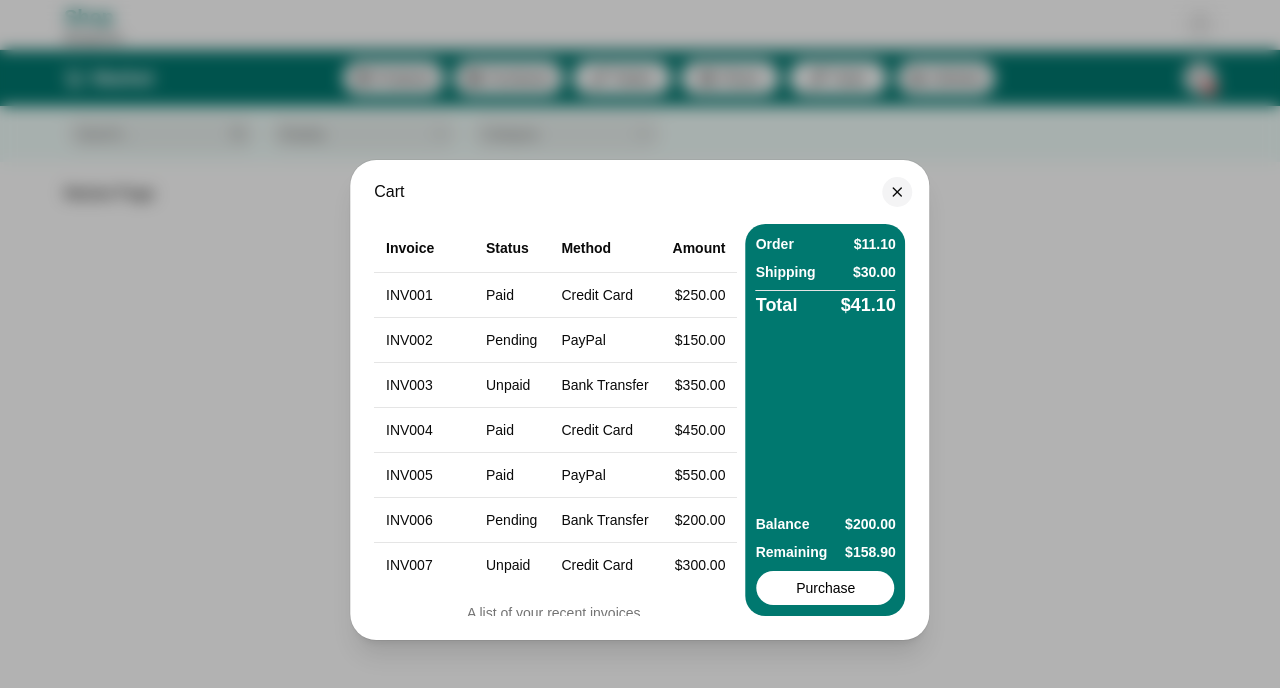
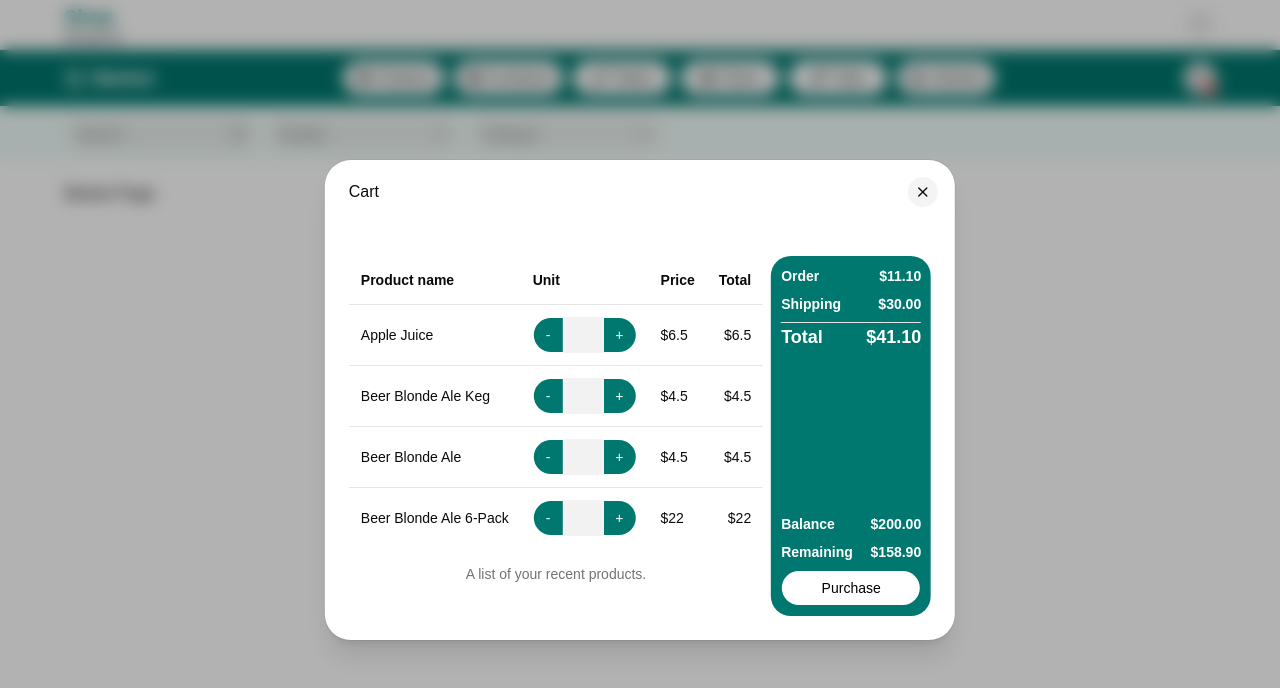
Before and after one commit to Tuong1994/Shop-Management-Page, a React (Vite) app: page /en/market in a window 1280 px wide. Both pictures are taken after a click on the button "10". Shown: the top 688 px of the page. Built offline with nearby package versions, Linux system fonts and the light colour scheme.

Commit message:
update market-product-cart 70%

```diff
--- /dev/null
+++ b/src/components/ui/button-group.tsx
@@ -0,0 +1,87 @@
+import { mergeProps } from "@base-ui/react/merge-props"
+import { useRender } from "@base-ui/react/use-render"
+import { cva, type VariantProps } from "class-variance-authority"
+
+import { cn } from "@/lib/utils"
+import { Separator } from "@/components/ui/separator"
+
+const buttonGroupVariants = cva(
+  "flex w-fit items-stretch *:focus-visible:relative *:focus-visible:z-10 has-[>[data-slot=button-group]]:gap-2 has-[>[data-variant=outline]]:*:data-[slot=input-group]:border-border has-[>[data-variant=outline]]:*:data-[slot=select-trigger]:border-border has-[>[data-variant=outline]]:[&>[data-slot=input-group]:has(:focus-visible)]:border-ring has-[>[data-variant=outline]]:[&>[data-slot=select-trigger]:focus-visible]:border-ring has-[select[aria-hidden=true]:last-child]:[&>[data-slot=select-trigger]:last-of-type]:rounded-r-4xl [&>[data-slot=select-trigger]:not([class*='w-'])]:w-fit [&>input]:flex-1 has-[>[data-variant=outline]]:[&>input]:border-border has-[>[data-variant=outline]]:[&>input:focus-visible]:border-ring",
+  {
+    variants: {
+      orientation: {
+        horizontal:
+          "*:data-slot:rounded-r-none [&>[data-slot]:not(:has(~[data-slot]))]:rounded-r-4xl! [&>[data-slot]~[data-slot]]:rounded-l-none [&>[data-slot]~[data-slot]]:border-l-0",
+        vertical:
+          "flex-col *:data-slot:rounded-b-none [&>[data-slot]:not(:has(~[data-slot]))]:rounded-b-4xl! [&>[data-slot]~[data-slot]]:rounded-t-none [&>[data-slot]~[data-slot]]:border-t-0",
+      },
+    },
+    defaultVariants: {
+      orientation: "horizontal",
+    },
+  }
+)
+
+function ButtonGroup({
+  className,
+  orientation,
+  ...props
+}: React.ComponentProps<"div"> & VariantProps<typeof buttonGroupVariants>) {
+  return (
+    <div
+      role="group"
+      data-slot="button-group"
+      data-orientation={orientation}
+      className={cn(buttonGroupVariants({ orientation }), className)}
+      {...props}
+    />
+  )
+}
+
+function ButtonGroupText({
+  className,
+  render,
+  ...props
+}: useRender.ComponentProps<"div">) {
+  return useRender({
+    defaultTagName: "div",
+    props: mergeProps<"div">(
+      {
+        className: cn(
+          "flex items-center gap-2 rounded-4xl border bg-muted px-2.5 text-sm font-medium [&_svg]:pointer-events-none [&_svg:not([class*='size-'])]:size-4",
+          className
+        ),
+      },
+      props
+    ),
+    render,
+    state: {
+      slot: "button-group-text",
+    },
+  })
+}
+
+function ButtonGroupSeparator({
+  className,
+  orientation = "vertical",
+  ...props
+}: React.ComponentProps<typeof Separator>) {
+  return (
+    <Separator
+      data-slot="button-group-separator"
+      orientation={orientation}
+      className={cn(
+        "relative self-stretch bg-input data-horizontal:mx-px data-horizontal:w-auto data-vertical:my-px data-vertical:h-auto",
+        className
+      )}
+      {...props}
+    />
+  )
+}
+
+export {
+  ButtonGroup,
+  ButtonGroupSeparator,
+  ButtonGroupText,
+  buttonGroupVariants,
+}
--- a/src/features/market/components/market-product-cart/cart-mobile.tsx
+++ b/src/features/market/components/market-product-cart/cart-mobile.tsx
@@ -5,6 +5,8 @@ import CartTable from "./cart-table"
 import useLocale from "@/locale/use-locale"
 import { X } from "lucide-react"
 import { Button } from "@/components/ui/button"
+import CartSummary from "./cart-summary"
+import { Separator } from "@/components/ui/separator"
 
 interface CartMobileProps {}
 
@@ -21,13 +23,18 @@ const CartMobile: FC<CartMobileProps> = () => {
         <CartIcon />
       </DrawerTrigger>
       <DrawerContent className="min-w-screen">
-        <DrawerHeader className="flex flex-row justify-between items-center">
+        <DrawerHeader className="flex flex-row items-center justify-between p-2">
           <DrawerTitle>{lang.market.cart.title}</DrawerTitle>
-          <Button className="w-8 h-8 p-0" onClick={handleTrigger}>
+          <Button className="h-8 w-8 p-0" onClick={handleTrigger}>
             <X />
           </Button>
         </DrawerHeader>
-        <CartTable />
+        <div className="no-scroll overflow-y-auto">
+          <CartTable />
+          <div className="mt-1 rounded-[20px] bg-primary p-2 text-white">
+            <CartSummary />
+          </div>
+        </div>
       </DrawerContent>
     </Drawer>
   )
--- a/src/features/market/components/market-product-cart/cart-table.tsx
+++ b/src/features/market/components/market-product-cart/cart-table.tsx
@@ -8,73 +8,61 @@ import {
   TableHeader,
   TableRow,
 } from "@/components/ui/table"
+import { ButtonGroup } from "@/components/ui/button-group"
+import { Button } from "@/components/ui/button"
+import { Input } from "@/components/ui/input"
+import type { Product } from "@/models/product/product.type"
 
 interface CartTableProps {}
 
-const invoices = [
+const products: Pick<Product, "id" | "name" | "price">[] = [
   {
-    invoice: "INV001",
-    paymentStatus: "Paid",
-    totalAmount: "$250.00",
-    paymentMethod: "Credit Card",
+    id: "P_1",
+    name: "Apple Juice",
+    price: 6.5,
   },
   {
-    invoice: "INV002",
-    paymentStatus: "Pending",
-    totalAmount: "$150.00",
-    paymentMethod: "PayPal",
+    id: "P_2",
+    name: "Beer Blonde Ale Keg",
+    price: 4.5,
   },
   {
-    invoice: "INV003",
-    paymentStatus: "Unpaid",
-    totalAmount: "$350.00",
-    paymentMethod: "Bank Transfer",
+    id: "P_3",
+    name: "Beer Blonde Ale",
+    price: 4.5,
   },
   {
-    invoice: "INV004",
-    paymentStatus: "Paid",
-    totalAmount: "$450.00",
-    paymentMethod: "Credit Card",
-  },
-  {
-    invoice: "INV005",
-    paymentStatus: "Paid",
-    totalAmount: "$550.00",
-    paymentMethod: "PayPal",
-  },
-  {
-    invoice: "INV006",
-    paymentStatus: "Pending",
-    totalAmount: "$200.00",
-    paymentMethod: "Bank Transfer",
-  },
-  {
-    invoice: "INV007",
-    paymentStatus: "Unpaid",
-    totalAmount: "$300.00",
-    paymentMethod: "Credit Card",
+    id: "P_4",
+    name: "Beer Blonde Ale 6-Pack",
+    price: 22.0,
   },
 ]
 
 const CartTable: FC<CartTableProps> = () => {
   return (
     <Table>
-      <TableCaption>A list of your recent invoices.</TableCaption>
+      <TableCaption>A list of your recent products.</TableCaption>
       <TableHeader>
         <TableRow>
-          <TableHead className="w-25 font-bold">Invoice</TableHead>
-          <TableHead className="font-bold">Status</TableHead>
-          <TableHead className="font-bold">Method</TableHead>
-          <TableHead className="text-right font-bold">Amount</TableHead>
+          <TableHead className="w-25 font-bold">Product name</TableHead>
+          <TableHead className="font-bold">Unit</TableHead>
+          <TableHead className="font-bold">Price</TableHead>
+          <TableHead className="text-right font-bold">Total</TableHead>
         </TableRow>
       </TableHeader>
       <TableBody>
-        {invoices.map((invoice) => (
-          <TableRow key={invoice.invoice}>
-            <TableCell className="font-medium">{invoice.invoice}</TableCell>
-            <TableCell>{invoice.paymentStatus}</TableCell>
-            <TableCell>{invoice.paymentMethod}</TableCell>
-            <TableCell className="text-right">{invoice.totalAmount}</TableCell>
+        {products.map((product) => (
+          <TableRow key={product.id}>
+            <TableCell className="font-medium">{product.name}</TableCell>
+            <TableCell>
+              <ButtonGroup>
+                <Button>-</Button>
+                <Input className="w-10" />
+                <Button>+</Button>
+              </ButtonGroup>
+            </TableCell>
+            <TableCell>${product.price}</TableCell>
+            <TableCell className="text-right">${product.price}</TableCell>
           </TableRow>
         ))}
       </TableBody>
--- a/src/features/market/components/market-product-cart/index.tsx
+++ b/src/features/market/components/market-product-cart/index.tsx
@@ -4,9 +4,11 @@ import CartMobile from "./cart-mobile"
 import useViewport from "@/hooks/use-viewport"
 
 const MarketProductCart: FC = () => {
-  const { isMobile } = useViewport()
+  const { isSmPhone, isPhone, isLgPhone, isSmTablet } = useViewport()
 
-  return !isMobile ? <CartDesktop /> : <CartMobile />
+  const responsive = isSmPhone || isPhone || isLgPhone || isSmTablet
+
+  return !responsive ? <CartDesktop /> : <CartMobile />
 }
 
 export default MarketProductCart
--- /dev/null
+++ b/src/models/common.enum.ts
@@ -0,0 +1,12 @@
+export enum ESort {
+  NEWEST = 1,
+  OLDEST = 2,
+  PRICE_GO_UP = 3,
+  PRICE_GO_DOWN = 4,
+}
+
+export enum ERecordStatus {
+  DRAFT = 1,
+  ACTIVE = 2,
+  ALL = 3,
+}
--- /dev/null
+++ b/src/models/product/product.enum.ts
@@ -0,0 +1,27 @@
+export enum EProductUnit {
+  KG = 1,
+  BOX = 2,
+  BOTTLE = 3,
+  PACK = 4,
+  KEG = 5,
+  PIECE = 6,
+  CAN = 7,
+  BAG = 8,
+  BAR = 9,
+  JAR = 10,
+  TUB = 11,
+  SHAKER = 12,
+  LOAF = 13,
+  TUBE = 14
+}
+
+export enum EProductDisplay {
+  SHELF = 1,
+  FRIDGE = 2,
+  FREEZER = 3
+}
+
+export enum EStorageStatus {
+  IN_STOCK = 1,
+  OUT_OF_STOCK = 2,
+}
--- /dev/null
+++ b/src/models/user/user.enum.ts
@@ -0,0 +1,16 @@
+export enum EGender {
+  MALE = 1,
+  FEMALE = 2,
+}
+
+export enum ERole {
+  MANAGER = 1,
+  LEADER = 2,
+  STAFF = 3,
+}
+
+export enum EPermission {
+  CREATE = "create",
+  UPDATE = "update",
+  REMOVE = "remove",
+}
```
Also changed, not shown: src/models/auth/auth.type.ts (added, +35 -0 lines), src/models/category/category.type.ts (added, +16 -0 lines), src/models/image/image.type.ts (added, +19 -0 lines), src/models/product/product.type.ts (added, +28 -0 lines), src/models/user/user.type.ts (added, +54 -0 lines).
